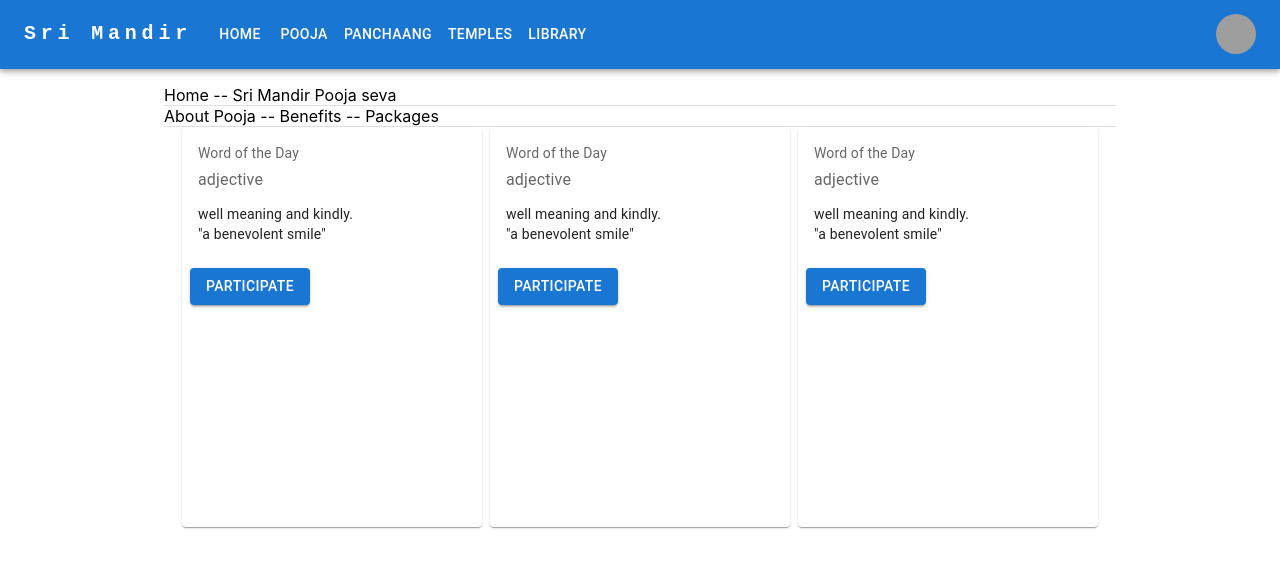
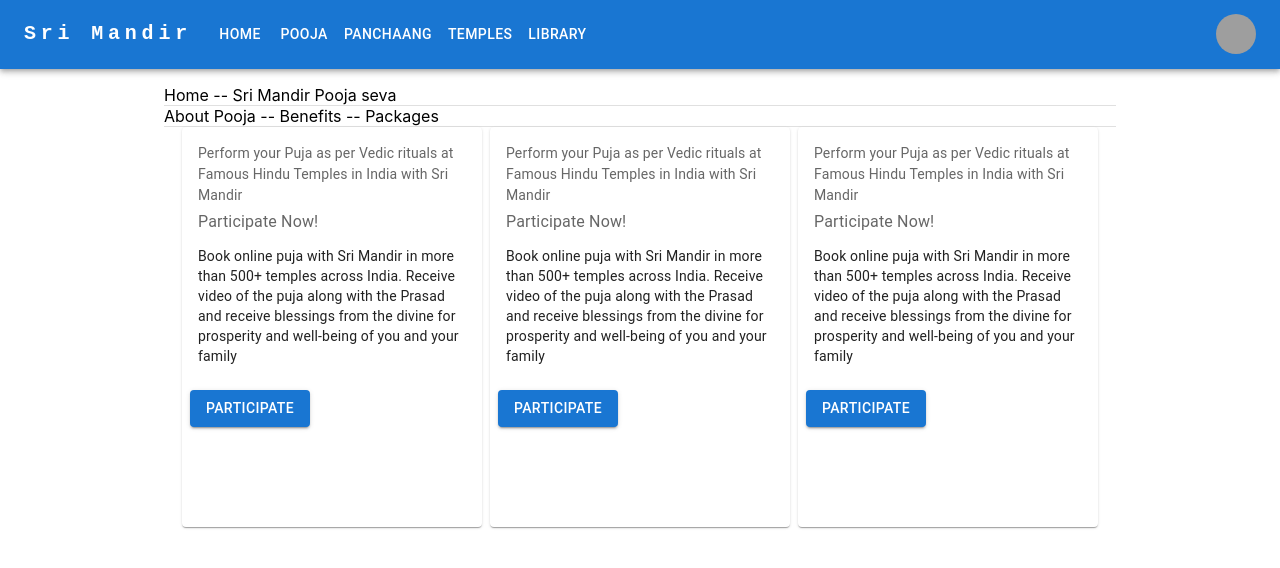
Before and after one commit to Harika-001-tech/cloneIterateaiwebapp, a React (Create React App) app: page /PackageOptions in a window 1280 px wide. Shown: the top 568 px of the page. Built offline with nearby package versions, Linux system fonts and the light colour scheme; grey boxes are pictures that could not be loaded.

Commit message:
Update PackageOptions.js

```diff
--- a/src/PackageOptions.js
+++ b/src/PackageOptions.js
@@ -62,15 +62,16 @@
     >
       <CardContent>
         <Typography sx={{ fontSize: 14 }} color="text.secondary" gutterBottom>
-          Word of the Day
+          Perform your Puja as per Vedic rituals at Famous Hindu Temples in India with Sri Mandir
         </Typography>
         <Typography sx={{ mb: 1.5 }} color="text.secondary">
-          adjective
+          Participate Now!
         </Typography>
         <Typography variant="body2">
-          well meaning and kindly.
+          Book online puja with Sri Mandir in more than 500+ temples across India. Receive video of the puja along with the Prasad and receive blessings from the divine for prosperity and well-being of you and your family
+
           <br />
-          {'"a benevolent smile"'}
+
         </Typography>
       </CardContent>
       <CardActions>
```
